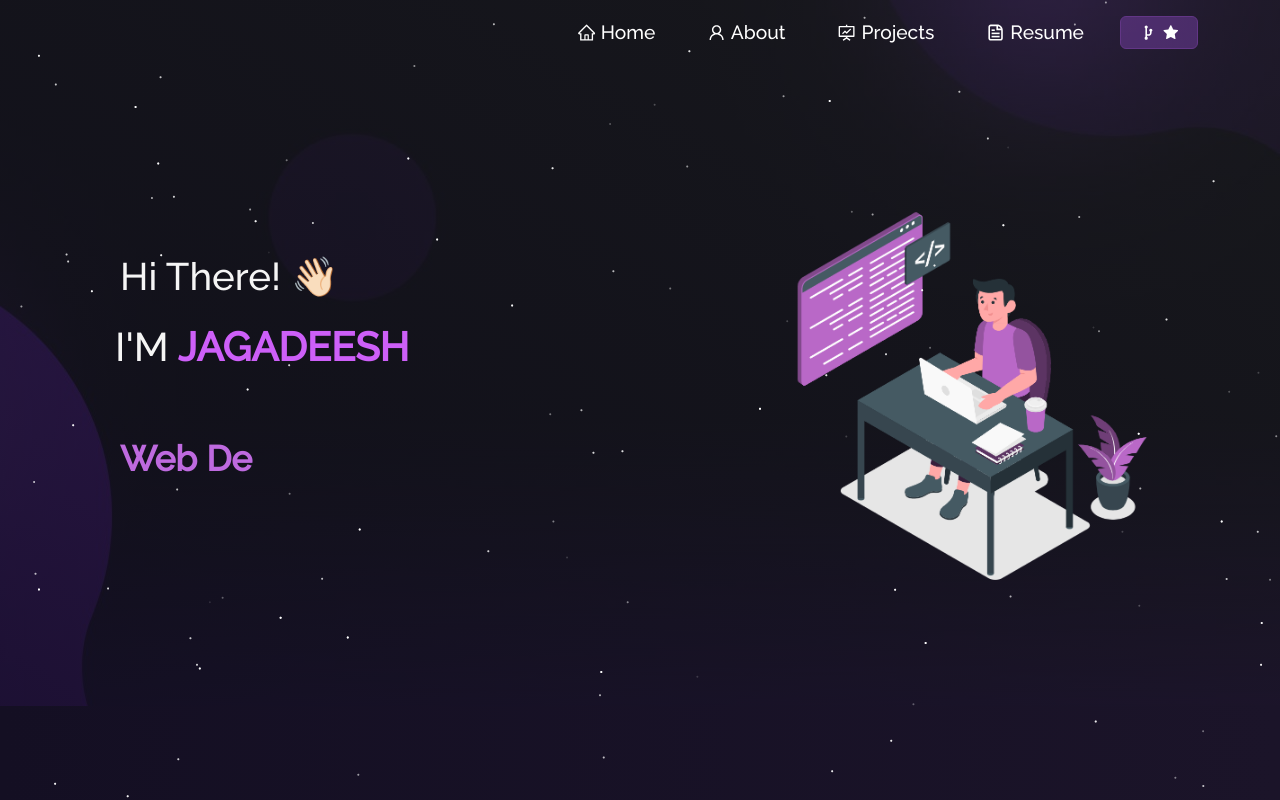
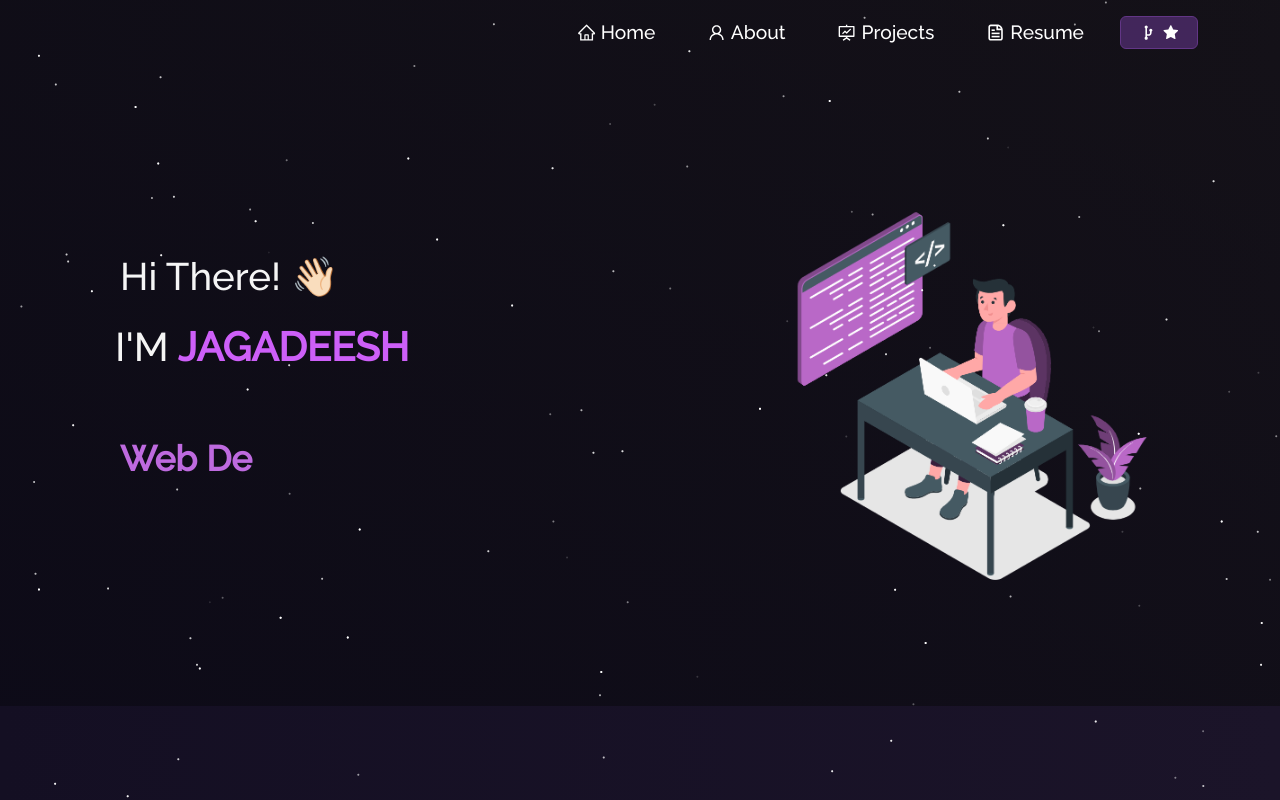
Before and after one commit to Jagadeeshftw/Next_Level_Portfolio, a React (Create React App) app: page / in a window 1280 px wide. Shown: the top 800 px of the page. Built offline with nearby package versions, Linux system fonts and the light colour scheme.

Commit message:
updating Backgrounds

```diff
--- a/src/style.css
+++ b/src/style.css
@@ -257,7 +257,8 @@ button:focus {
 .home-section {
   position: relative;
   z-index: -1;
-  background-image: var(--image-gradient), url(./Assets/home-bg.jpg);
+  /* background-image: var(--image-gradient), url(./Assets/homebg.jpg); */
+  background-image: var(--image-gradient);
   background-position: top center;
   background-repeat: no-repeat;
   padding-bottom: 30px !important;
```
Also changed, not shown: 2 other files (tests, documents, lock files or other folders).
